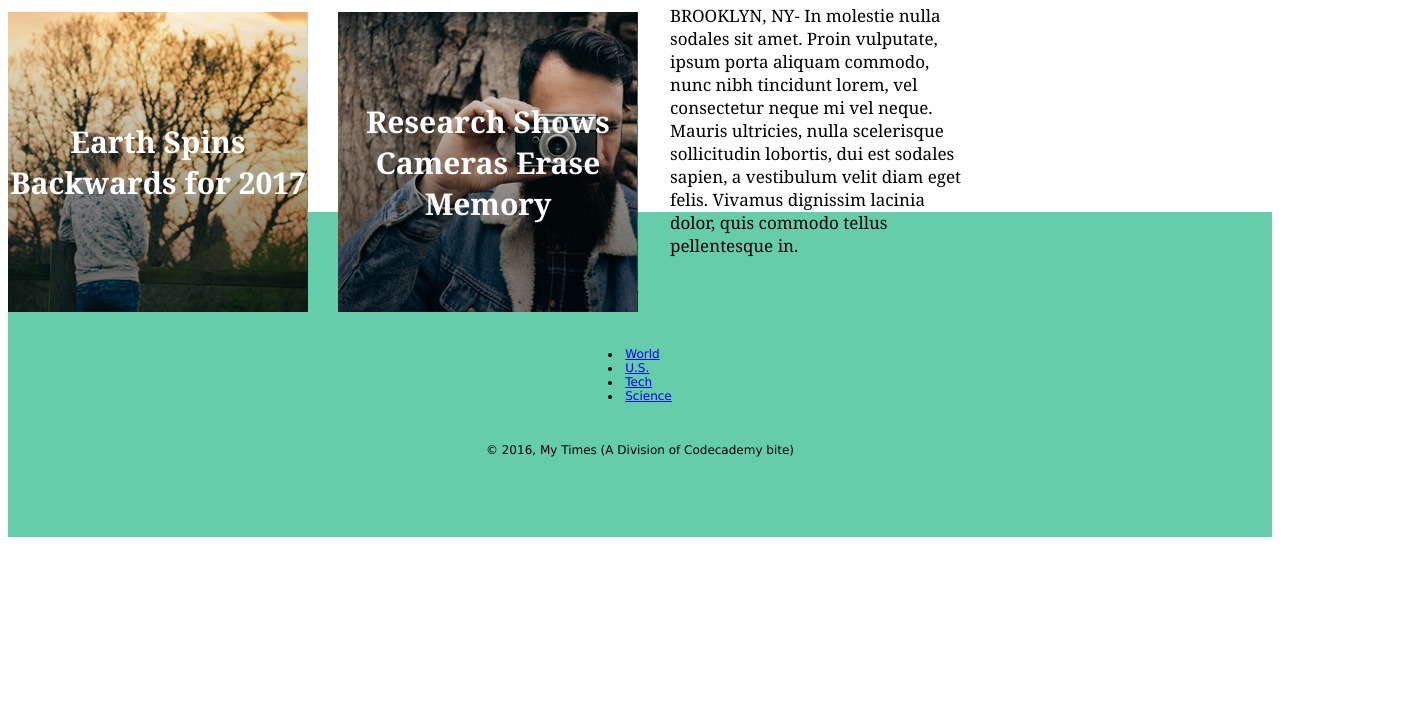
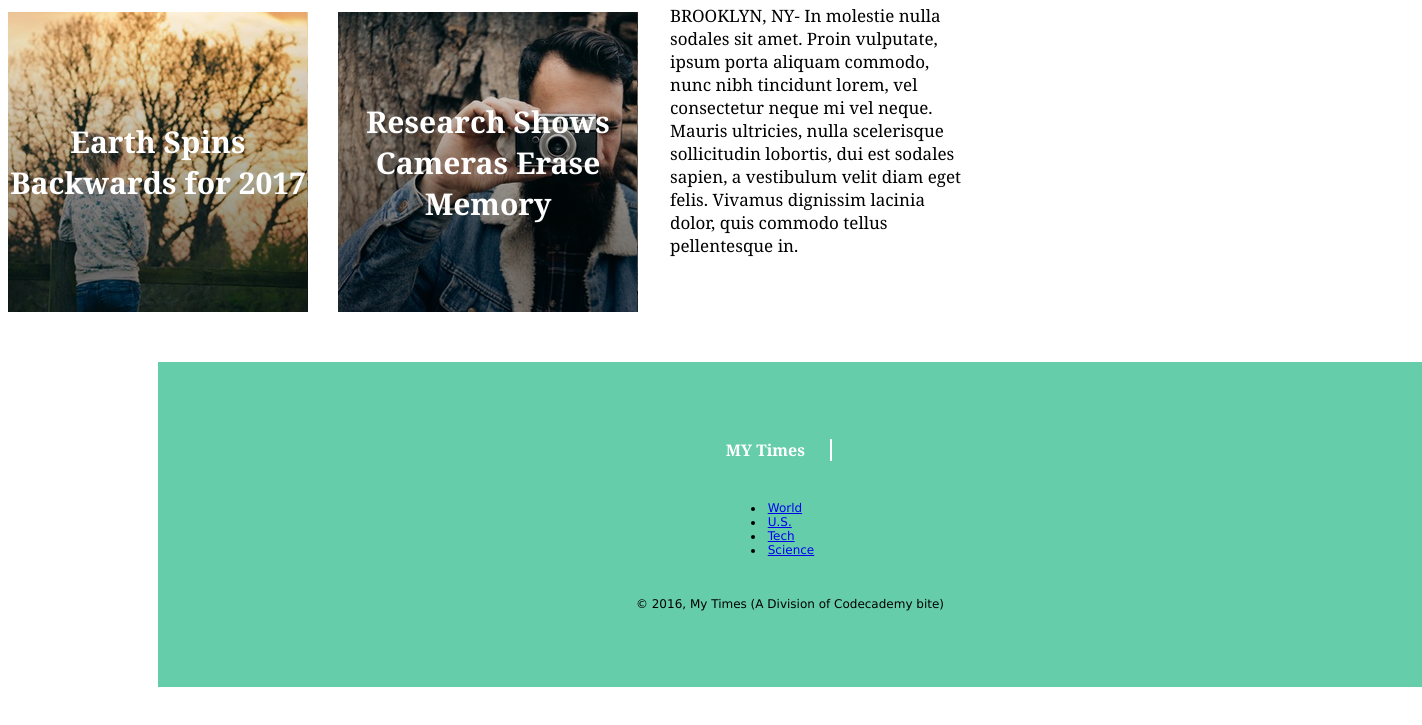
Before and after one commit to RASL10/mytimes, a plain HTML site: page index.html in a window 1280 px wide. Shown: the part 964-1689 px from the top of the page, 1422 px wide, since content can reach past the window. Before the commit the page ends 1509 px from the top, so only its background shows below. Drawn offline with Linux system fonts and the light colour scheme.

Commit message:
finalising

```diff
--- a/resources/css/style.css
+++ b/resources/css/style.css
@@ -132,7 +132,7 @@ header li {
     font-family: Verdana;
     font-size: 12px;
     color: DimGray;
-    margin:
+    margin: 0px;
 }
 
 .bite li {
@@ -150,5 +150,20 @@ footer {
     margin: auto;
     font-family: Verdana;
     font-size: 12px;
-    top: 100px;
+    margin: 150px;
 }
+
+footer .title {
+  display: inline-block;
+  padding-right: 25px;
+  border-right: 2px solid white;
+  font-family: Georgia;
+  font-size: 16px;
+  font-weight: bold;
+  color: white;
+}
+
+footer nav {
+  dislay: inline-block;
+  padding-left: 25px;
+}
```
